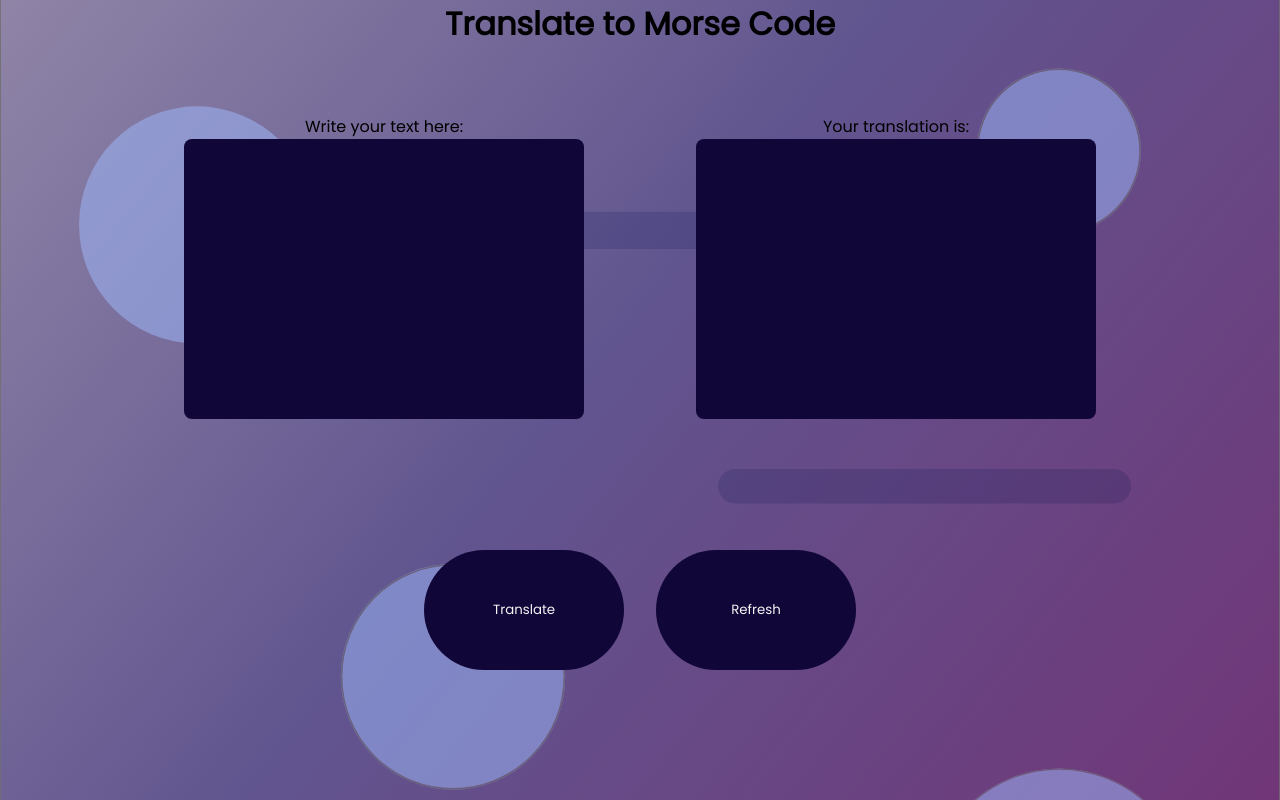
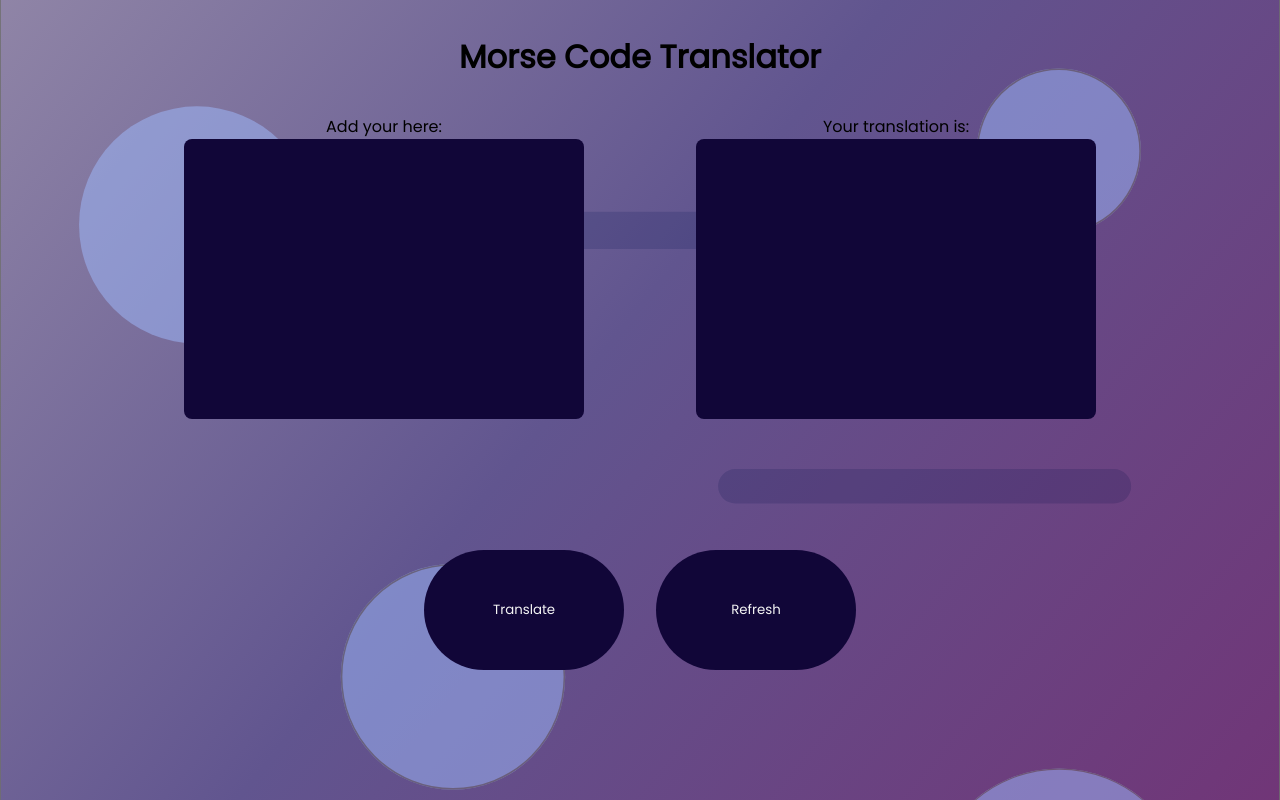
Before and after one commit to JosieAilsa/morse-code-translator, a website: page index.html in a window 1280 px wide. Drawn offline with Linux system fonts and the light colour scheme.

Commit message:
title edit

```diff
--- a/_components.scss
+++ b/_components.scss
@@ -7,7 +7,9 @@
     border: none !important;
     color: $secondary-color;
     padding:5vmin;
-    text-align: center;
+    display: flex;
+    justify-content:flex-start;
+    align-items: center;
 }
 
 #input__text:focus{
--- a/_layout.scss
+++ b/_layout.scss
@@ -6,7 +6,12 @@ body {
     h1 {
         grid-area: 1/1/1/6;
         text-align: center;
-    }
+        display: flex;
+        flex-direction: row;
+        flex-wrap: wrap;
+        align-content: center;
+        justify-content: space-around;
+        }
     .input{
         @media only screen and (max-width: 1026px){
         grid-area: 2/1/2/6;
--- a/index.html
+++ b/index.html
@@ -9,9 +9,9 @@
     <script aync defer src= "main.js"></script>
 </head>
 <body class = "container">
-    <h1>Translate to Morse Code </h1>
+    <h1>Morse Code Translator </h1>
         <div class = "input">
-            <label for = "input-label">Write your text here: </label>
+            <label for = "input-label">Add your  here: </label>
             <input id = "input__text" type="text">
         </div>
         <div class = "translation">
```
Also changed, not shown: main.css.
